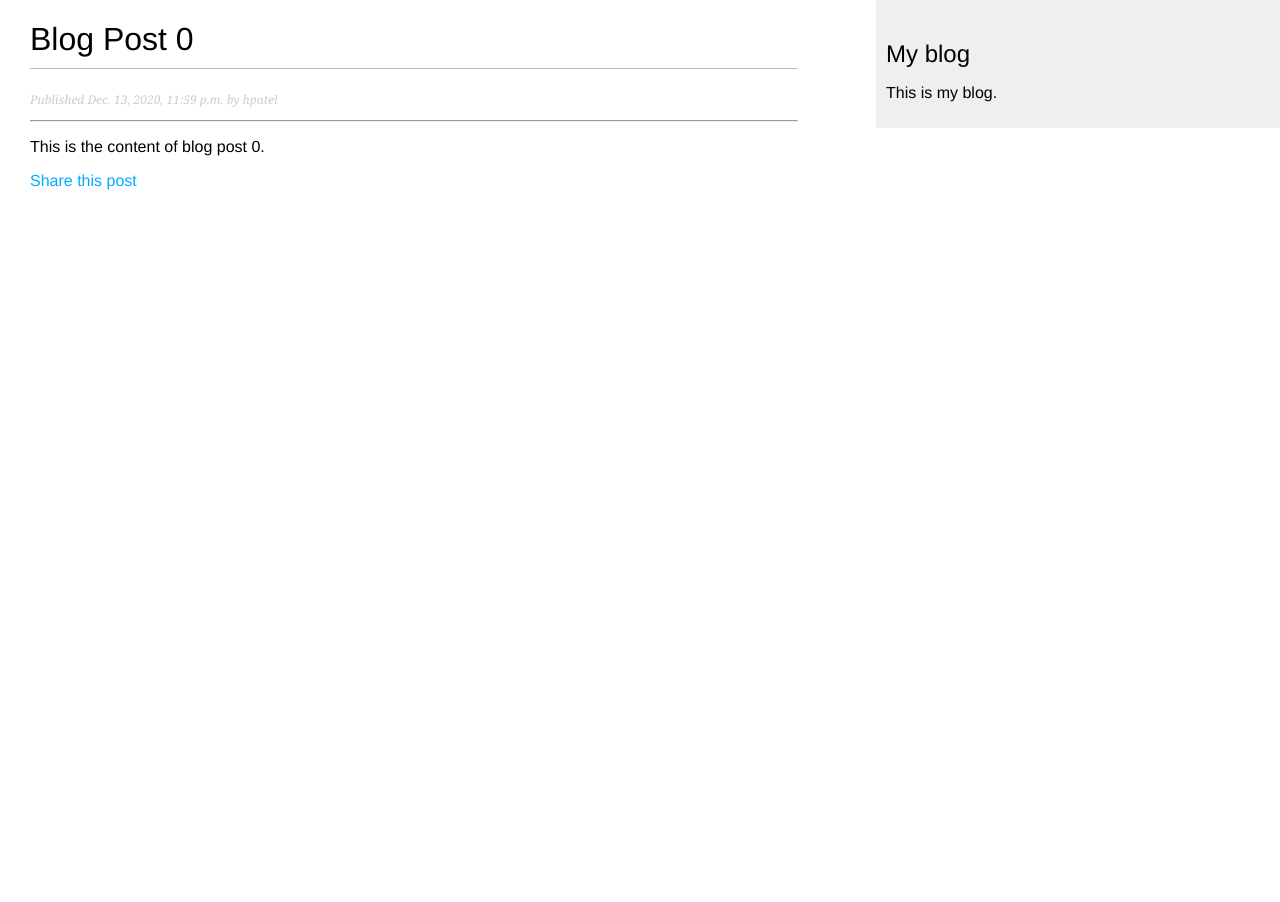
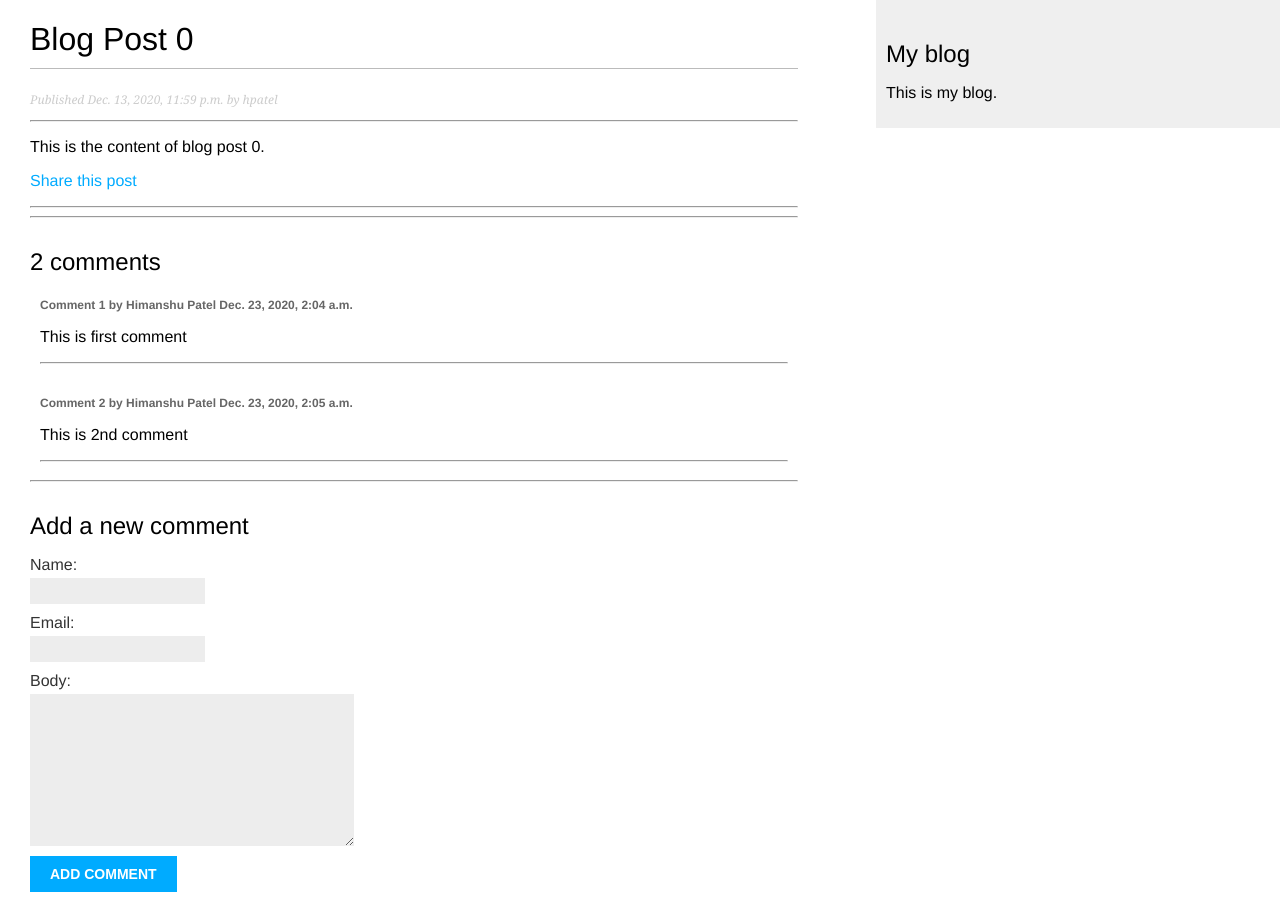
Before and after one commit to patel-himanshu/django-mini-projects, a Django app: a page that uses blog_site/blog/templates/blog/post/detail.html in a window 1280 px wide. Before the commit the page ends 190 px from the top, so only its background shows below. Run offline with Django 3.2, Linux system fonts and the light colour scheme; data comes from the database, SQL or seed files in the repository.

Commit message:
Blog Site (Added comments functionality)

```diff
--- a/blog_site/blog/forms.py
+++ b/blog_site/blog/forms.py
@@ -1,7 +1,13 @@
 from django import forms
+from .models import Comment
 
 class EmailPostForm(forms.Form):
-    name = forms.CharField(max_length=40)
+    name = forms.CharField(max_length=50)
     email = forms.EmailField()
     to = forms.EmailField()
     comments = forms.CharField(required=False, widget=forms.Textarea)
+
+class CommentForm(forms.ModelForm):
+    class Meta:
+        model = Comment
+        fields = ('name', 'email', 'body')
--- a/blog_site/blog/models.py
+++ b/blog_site/blog/models.py
@@ -12,7 +12,7 @@ class Post(models.Model):
     STATUS_CHOICES = (
         ('draft', 'Draft'),
         ('published', 'Published'),
-    )
+    ) # (A,B) = (value which will be stored in the model, value which will be displayed to the user as choice)
     title = models.CharField(max_length=200)
     slug = models.SlugField(max_length=200, unique_for_date='publish')
     author = models.ForeignKey(User, on_delete=models.CASCADE, related_name='blog_posts')
@@ -33,7 +33,22 @@ class Post(models.Model):
 
     class Meta:
         ordering = ('-publish',)
-        db_table = 'blog_post_tables' # Default table name = 'blog_post'
+        db_table = 'blog_post' # Default table name is already 'blog_post'
 
     def __str__(self):
         return self.title
+
+class Comment(models.Model):
+    post = models.ForeignKey(Post, on_delete=models.CASCADE, related_name='comments')
+    name = models.CharField(max_length=50)
+    email = models.EmailField()
+    body = models.TextField()
+    created = models.DateTimeField(auto_now_add=True)
+    updated = models.DateTimeField(auto_now=True)
+    active = models.BooleanField(default=True)
+
+    class Meta:
+        ordering = ('created',)
+
+    def __str__(self):
+        return f"Comment by {self.name} on {self.post}"
--- a/blog_site/blog/static/css/blog.css
+++ b/blog_site/blog/static/css/blog.css
@@ -30,8 +30,8 @@ h2 {
     float: right;
     width: 30%;
     padding: 10px;
+    height: 100%;
     background: #efefef;
-    height: 100%;
 }
 
 p.date {
--- a/blog_site/blog/templates/blog/post/detail.html
+++ b/blog_site/blog/templates/blog/post/detail.html
@@ -16,4 +16,37 @@
             Share this post
         </a>
     </p>
+
+    <hr><hr>
+
+    {% with comments.count as total_comments %}
+    <h2>
+        {{ total_comments }} comment{{ total_comments|pluralize }}
+    </h2>
+    {% endwith %}
+
+    {% for comment in comments %}
+        <div class="comment">
+            <p class="info">
+                Comment {{ forloop.counter }} by {{ comment.name }}
+                {{ comment.created }}
+            </p>
+            {{ comment.body|linebreaks }}
+            <hr style="margin: 0px;">
+        </div>
+        {% empty %}
+            <p>There are no comments in this post.</p>
+    {% endfor %}
+
+    <hr>
+    {% if new_comment %}
+        <h2 style="border: solid 1px green;">Your comment has been added.</h2>
+    {% else %}
+        <h2>Add a new comment</h2>
+        <form method="post">
+            {{ comment_form.as_p }}
+            {% csrf_token %}
+            <p><input type="submit" value="Add comment"></p>
+        </form>
+    {% endif %}
 {% endblock %}
--- a/blog_site/blog/views.py
+++ b/blog_site/blog/views.py
@@ -2,8 +2,9 @@ from django.core.paginator import Paginator, EmptyPage, PageNotAnInteger
 from django.shortcuts import render, get_object_or_404
 from django.views.generic import ListView
 from django.core.mail import send_mail
-from .forms import EmailPostForm
-from .models import Post
+
+from .models import Post, Comment
+from .forms import EmailPostForm, CommentForm
 
 # Create your views here.
 """ Function-based View of Post List
@@ -38,7 +39,26 @@ def post_detail(request, year, month, day, post):
         publish__month = month,
         publish__day = day
     )
-    return render(request, 'blog/post/detail.html', {'post': post})
+    # Using Comment model's [related_name='comments'] to extract all relevant comments
+    comments = post.comments.filter(active=True)
+    new_comment = None
+
+    if request.method == 'POST':
+        comment_form = CommentForm(data=request.POST)
+        if comment_form.is_valid():
+            # Create a new Comment object, but don't save it to the database yet
+            new_comment = comment_form.save(commit=False)
+            new_comment.post = post # Assign the current post to the comment
+            new_comment.save() # Save the comment to the database
+    else:
+        # Displays a new instance of an empty form (request method is GET)
+        comment_form = CommentForm()
+
+    return render(
+        request,
+        'blog/post/detail.html',
+        {'post': post, 'comments': comments, 'new_comment': new_comment, 'comment_form': comment_form}
+    )
 
 def post_share(request, post_id):
     post = get_object_or_404(Post, id=post_id, status='published')
@@ -46,17 +66,20 @@ def post_share(request, post_id):
 
     if request.method == 'POST':
         # A filled form is submitted, which needs to be processed
-        form = EmailPostForm(request.POST)
+        form = EmailPostForm(data=request.POST)
         if form.is_valid():
             # Sends an e-mail, if the form is valid
             # If the form is invalid, then the template is loaded again using render()
             cd = form.cleaned_data # Creates a dictionary of form fields and its values
+
             post_url = request.build_absolute_uri(post.get_absolute_url())
             subject = f"{cd['name']} recommends you read {post.title}"
             message = f"Read {post.title} at {post_url}\n\n{cd['name']}\'s comments: {cd['comments']}"
+
             send_mail(subject, message, 'somedummyid@gmail.com', [cd['to']])
             sent = True
     else:
-        # Displays a new instance of an empty form
+        # Displays a new instance of an empty form (request method is GET)
         form = EmailPostForm()
+
     return render(request, 'blog/post/share.html', {'post': post, 'form': form, 'sent': sent})
```
Also changed, not shown: blog_site/blog/admin.py (+7 -1 lines), blog_site/blog_site/settings.py (+8 -0 lines), blog_site/blog/migrations/0003_auto_20201222_1253.py (added), blog_site/db.sqlite3.
